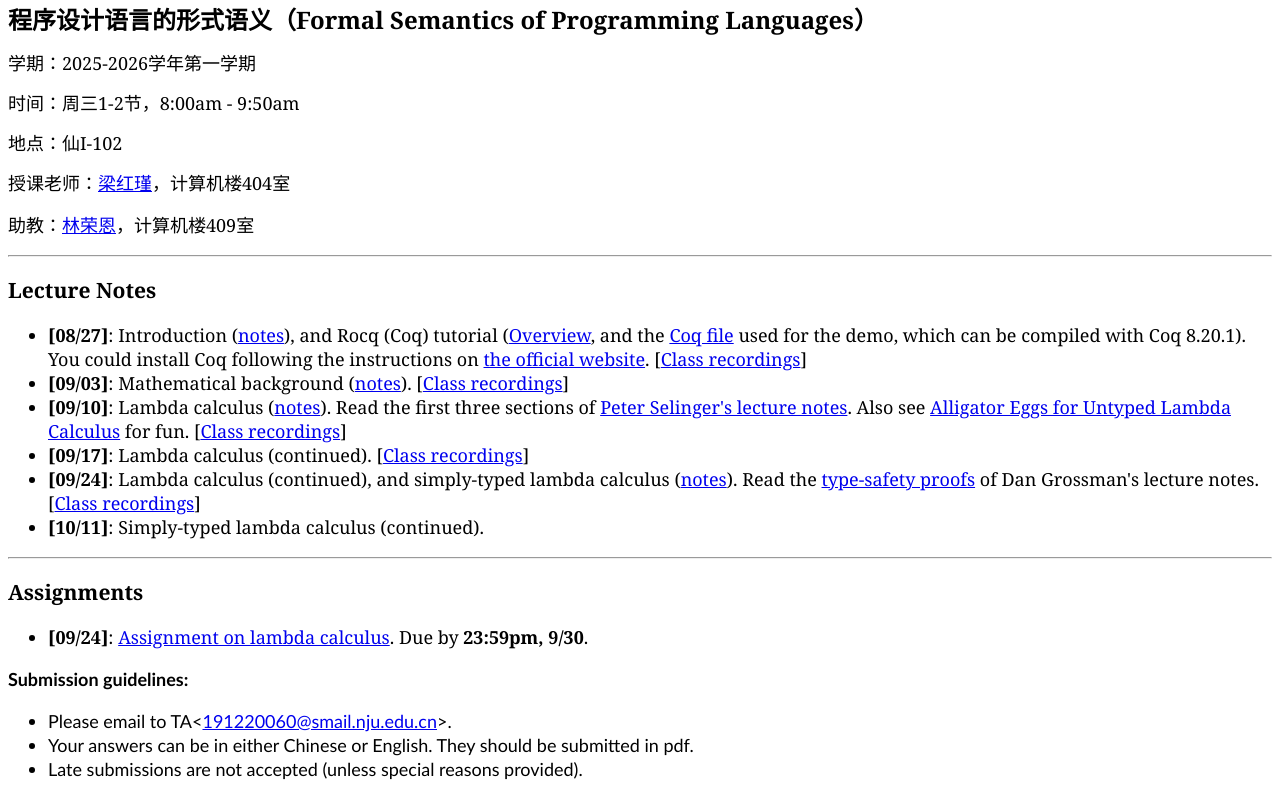
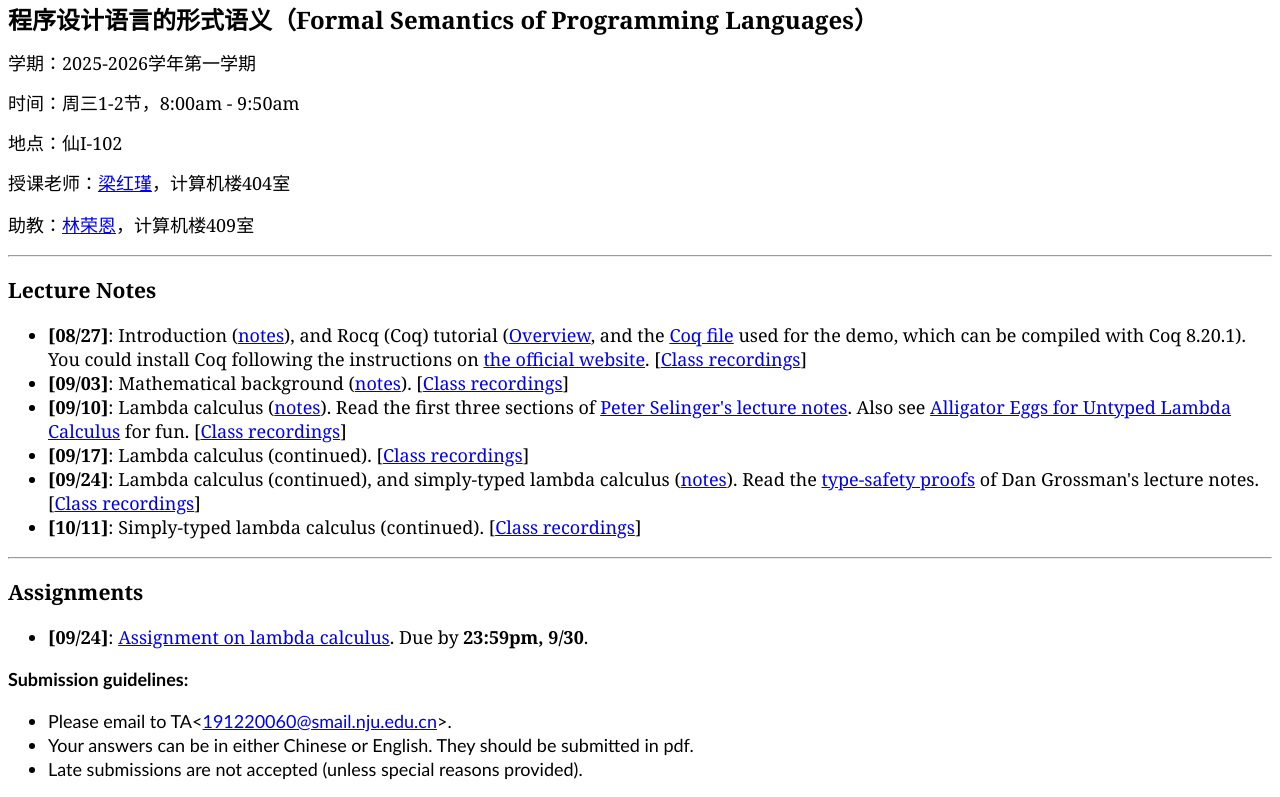
Before and after one commit to hongjin-liang/semantics2025, a plain HTML site: page index.html in a window 1280 px wide. Shown: the top 797 px of the page. Drawn offline with Linux system fonts and the light colour scheme.

Commit message:
Update index.html

```diff
--- a/index.html
+++ b/index.html
@@ -39,7 +39,7 @@
     <li> <b>[09/24]</b>: Lambda calculus (continued), and simply-typed lambda calculus (<a href="05_types.pptx">notes</a>).
 	                     Read the <a href="typesafe_proof.pdf">type-safety proofs</a> of Dan Grossman's lecture notes. [<a href="https://meeting.tencent.com/crm/l5g3gRJp41">Class recordings</a>]
 						 </li>
-	<li> <b>[10/11]</b>: Simply-typed lambda calculus (continued).
+	<li> <b>[10/11]</b>: Simply-typed lambda calculus (continued). [<a href="https://meeting.tencent.com/crm/l5g5eMPbbe">Class recordings</a>]
 						 </li>
     <!--	<li> <b>[10/23]</b>: System F (<a href="06_SystemF.pdf">notes</a>). [<a href="">Class recordings</a>]
 						 </li>
```
